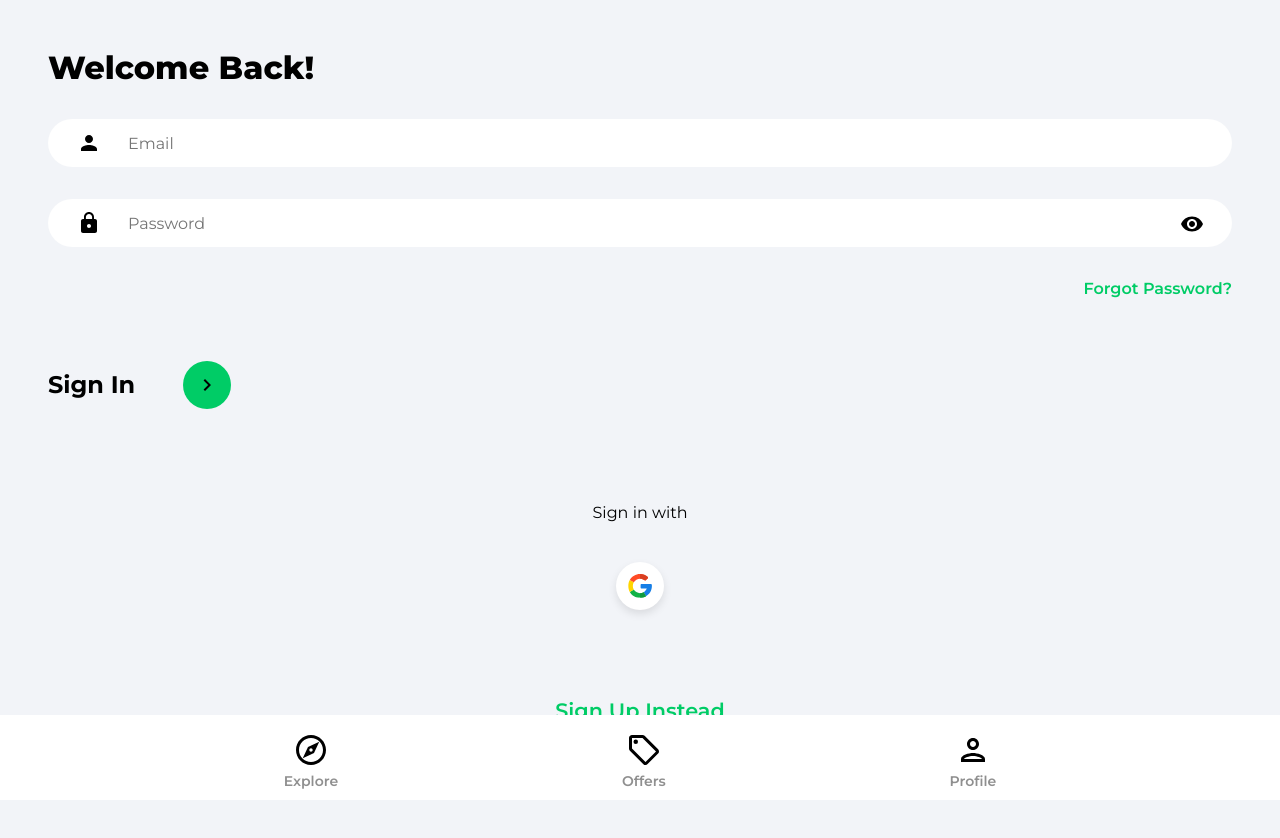
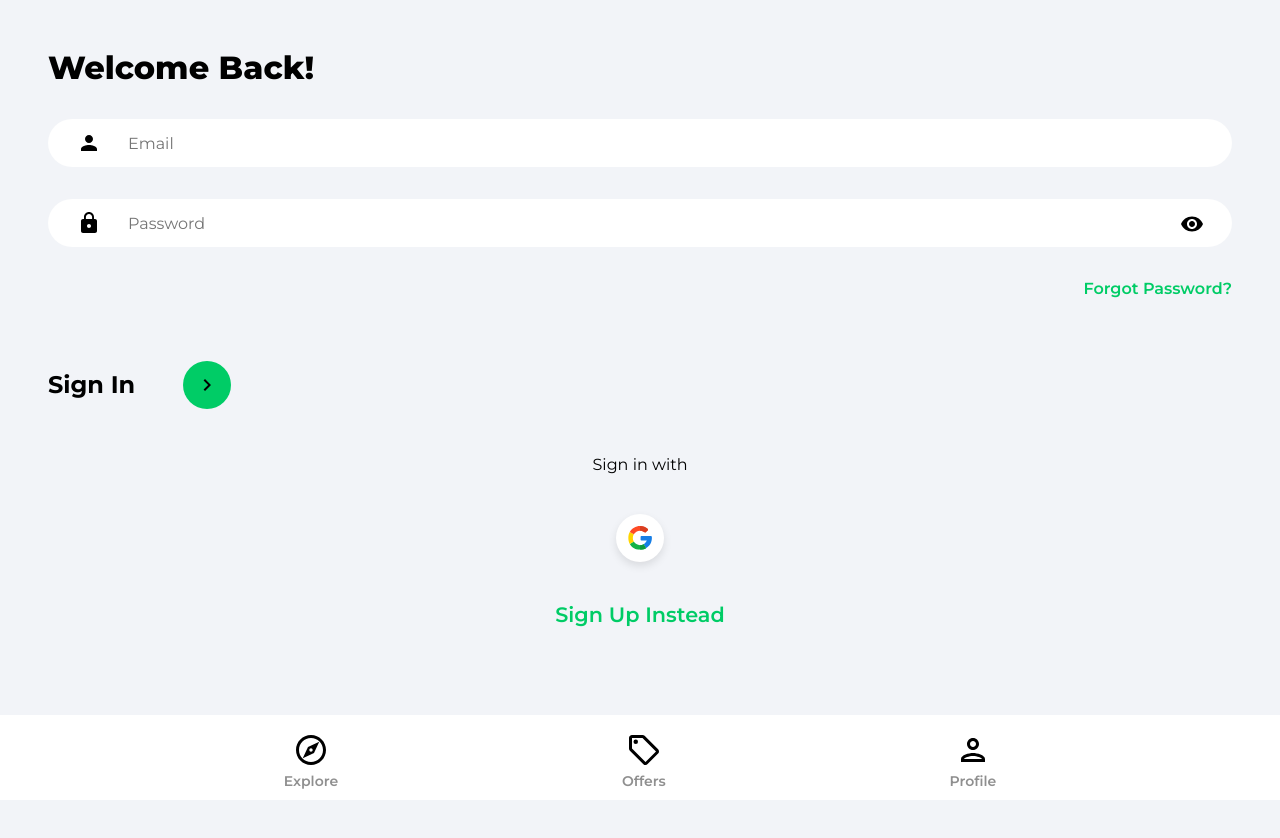
Before and after one commit to dhairya-p/house-marketplace, a React (Vite) app: page /sign-in in a window 1280 px wide. Shown: the top 838 px of the page. After the commit the page ends 800 px from the top, so only its background shows below. Built offline with nearby package versions, Linux system fonts and the light colour scheme.

Commit message:
change css

```diff
--- a/src/index.css
+++ b/src/index.css
@@ -254,6 +254,7 @@ button {
 .signInBar,
 .signUpBar {
   margin-top: 3rem;
+  margin-bottom: 0;
   display: flex;
   justify-content: space-between;
   align-items: center;
@@ -297,7 +298,8 @@ button {
 }
 
 .socialLogin {
-  margin-top: 4rem;
+  margin-top: 1rem;
+  margin-bottom: 0;
   display: flex;
   flex-direction: column;
   align-items: center;
@@ -322,7 +324,7 @@ button {
 }
 
 .registerLink {
-  margin-top: 4rem;
+  margin-top: 1rem;
   color: #00cc66;
   font-weight: 600;
   text-align: center;
```
